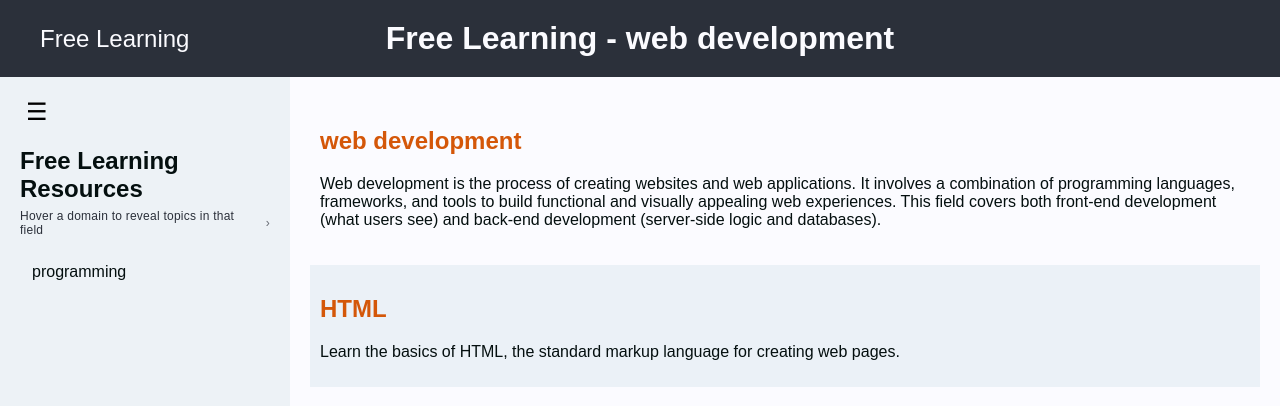
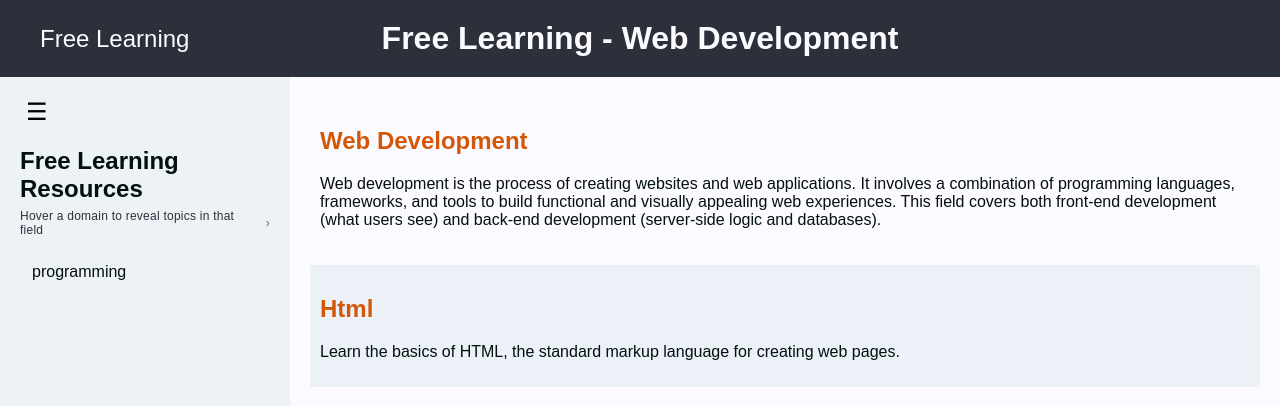
Before and after one commit to indi-c/indi-c.github.io, a Jekyll site: the page built from _learning/programming/web.html, in a window 1280 px wide. Shown: the top 406 px of the page. Built offline with Jekyll 4.4.1, drawn with Linux system fonts in a browser that asks for light colours.

Commit message:
added titlecase

```diff
--- a/_learning/programming.html
+++ b/_learning/programming.html
@@ -1,5 +1,5 @@
 ---
 layout: freelearningdefault
-title: Free Learning - programming
+title: Free Learning - Programming
 ---
-{% include freelearningcontent.html url="web" title="web development" brief="Learn how to build websites and web applications using HTML, CSS, JavaScript, and other web technologies." color="#fbfbff" %}
+{% include freelearningcontent.html url="web" title="Web Development" brief="Learn how to build websites and web applications using HTML, CSS, JavaScript, and other web technologies." color="#fbfbff" %}
--- a/_learning/programming/web.html
+++ b/_learning/programming/web.html
@@ -1,6 +1,6 @@
 ---
 layout: freelearningdefault
-title: Free Learning - web development
+title: Free Learning - Web Development
 ---
-{% include freelearningcontent.html url="web" title="web development" brief="Web development is the process of creating websites and web applications. It involves a combination of programming languages, frameworks, and tools to build functional and visually appealing web experiences. This field covers both front-end development (what users see) and back-end development (server-side logic and databases)." color="#fbfbff" %}
-{% include freelearningcontent.html url="html" title="HTML" brief="Learn the basics of HTML, the standard markup language for creating web pages." color="#EBF1F7" %}
+{% include freelearningcontent.html url="web" title="Web Development" brief="Web development is the process of creating websites and web applications. It involves a combination of programming languages, frameworks, and tools to build functional and visually appealing web experiences. This field covers both front-end development (what users see) and back-end development (server-side logic and databases)." color="#fbfbff" %}
+{% include freelearningcontent.html url="html" title="Html" brief="Learn the basics of HTML, the standard markup language for creating web pages." color="#EBF1F7" %}
--- a/_learning/programming/web/html.html
+++ b/_learning/programming/web/html.html
@@ -1,6 +1,6 @@
 ---
 layout: freelearningdefault
-title: Free Learning - HTML
+title: Free Learning - Html
 ---
-{% include freelearningcontent.html url="html" title="HTML" brief="HTML (HyperText Markup Language) is the standard markup language used to create web pages. It provides the structure and content of a webpage, allowing developers to define headings, paragraphs, links, images, and other elements. Understanding HTML is essential for anyone interested in web development, as it forms the foundation for building websites and web applications." color="#fbfbff" %}
+{% include freelearningcontent.html url="html" title="Html" brief="HTML (HyperText Markup Language) is the standard markup language used to create web pages. It provides the structure and content of a webpage, allowing developers to define headings, paragraphs, links, images, and other elements. Understanding HTML is essential for anyone interested in web development, as it forms the foundation for building websites and web applications." color="#fbfbff" %}
 {% include freelearningcontent.html url="https://fullstackopen.com/en/" title="Full Stack Open" brief="Learn modern web development with JavaScript, React, Node.js, and more." color="#EBF1F7" %}
```
Also changed, not shown: genpages.py (+6 -6 lines).
